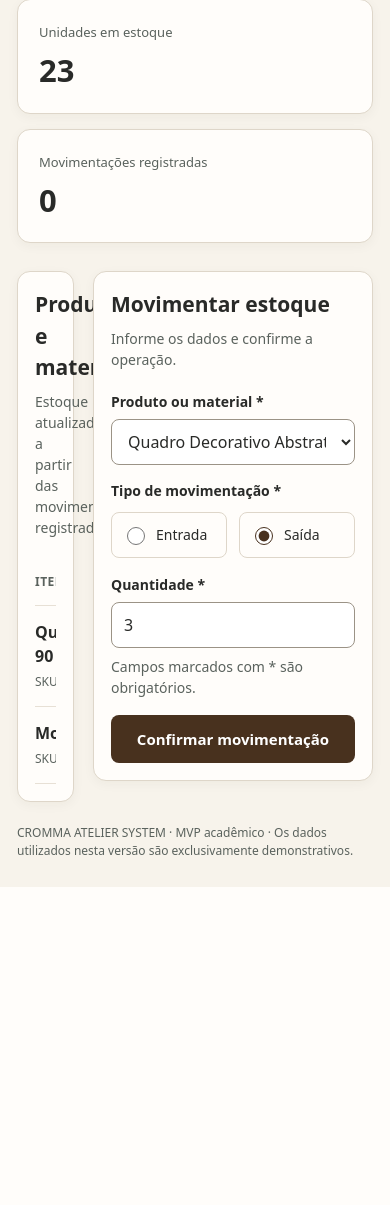
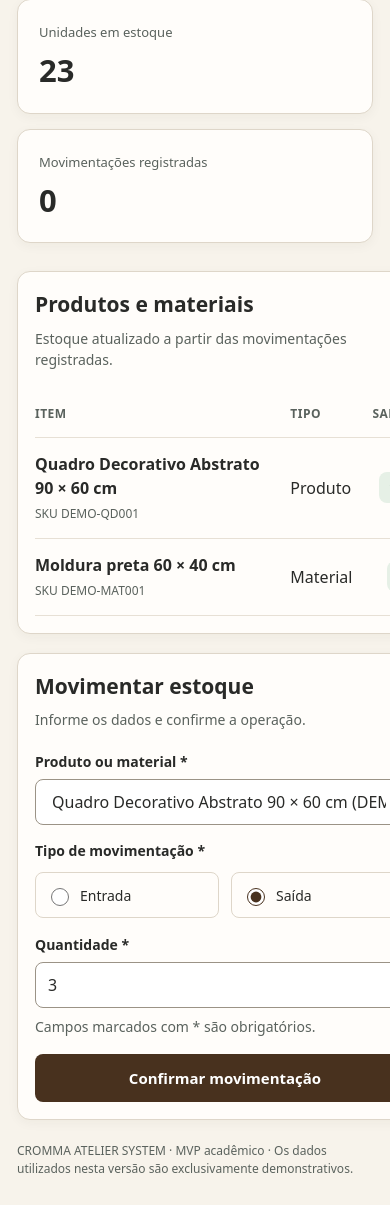
Before and after one commit to Lonardi95/Cromma-Atelier-MVP-Academico, a Flask app: page / in a window 390 px wide; the page is wider, and only the part inside the window is pictured. Shown: the part 640-1845 px from the top of that part. Before the commit the page ends 1527 px from the top of that part, so only its background shows below. Run offline with Flask 3, Linux system fonts and the light colour scheme; data comes from the database, SQL or seed files in the repository; data that the repository does not hold is empty.

Commit message:
fix: corrigir quebra de linha do CSS responsivo

```diff
--- a/templates/index.html
+++ b/templates/index.html
@@ -51,7 +51,8 @@
     .alert.success { background:#e4f3e9; border-color:#3b8060; color:var(--good); }
     .alert.error { background:#fff0ed; border-color:#b45a58; color:var(--bad); }
     .footnote { font-size:12px; color:var(--muted); margin-top:22px; }
-    .pagina-produtos { grid-template-columns:1fr; } .pagina-produtos #movimentacao { display:none; } .pagina-movimentacao { grid-template-columns:minmax(0,1fr) minmax(280px,1fr); } .pagina-movimentacao #movimentacao { order:-1; }\n    @media(max-width:930px) { .content{grid-template-columns:1fr;} }
+    .pagina-produtos { grid-template-columns:1fr; } .pagina-produtos #movimentacao { display:none; } .pagina-movimentacao { grid-template-columns:minmax(0,1fr) minmax(280px,1fr); } .pagina-movimentacao #movimentacao { order:-1; }
+    @media(max-width:930px) { .content{grid-template-columns:1fr;} }
     @media(max-width:650px) { .layout{display:block;} aside{padding:20px;} nav{margin-top:20px;display:flex;flex-wrap:wrap;} main{padding:27px 17px;} .metrics{grid-template-columns:1fr;} .panel{padding:17px;} .table-wrap{overflow-x:auto;} table{min-width:380px;} }
     @media(prefers-reduced-motion:reduce) { *,*::before,*::after { scroll-behavior:auto!important; } }
   </style>
```
